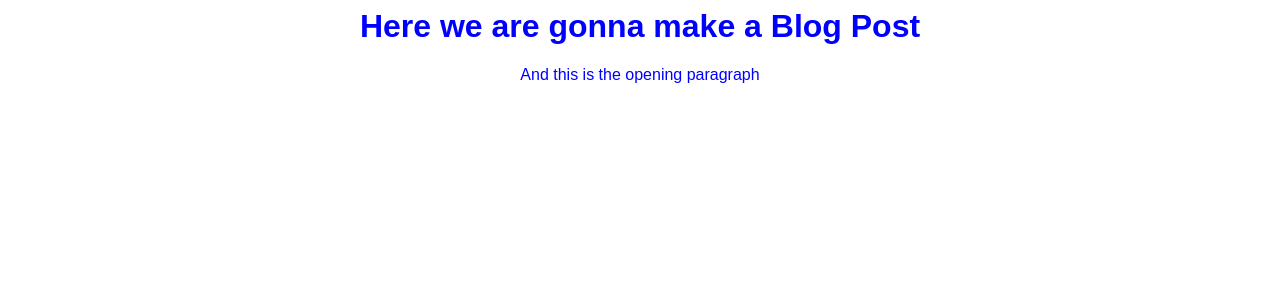
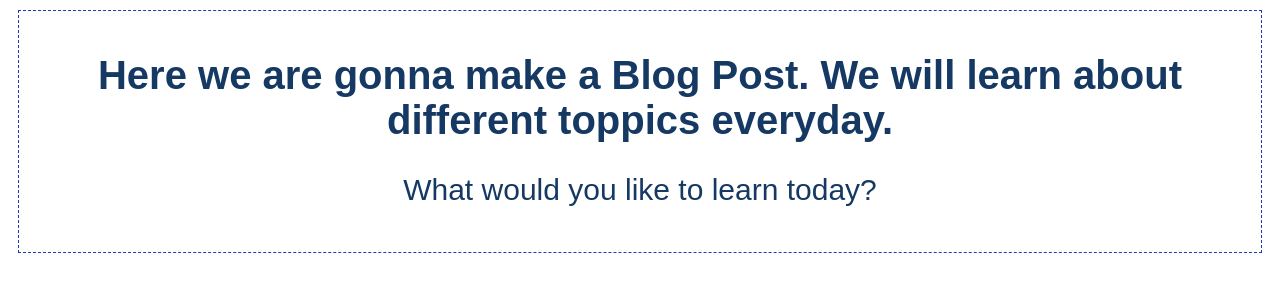
Before and after one commit to estebanchica07/learning-english-blog, a plain HTML site: page blogpost.html in a window 1280 px wide. Drawn offline with Linux system fonts and the light colour scheme.

Commit message:
Commit al Master del Blogspot a su versión más reciente.

```diff
--- a/blogpost.html
+++ b/blogpost.html
@@ -4,7 +4,12 @@
         <link rel="stylesheet" href="css/styles.css" />
     </head>
     <body>
-        <h1>Here we are gonna make a Blog Post</h1>
-        <p>And this is the opening paragraph</p>
+        <div id="container">
+            <div id="post">
+                <h1>Here we are gonna make a Blog Post.
+                    We will learn about different toppics everyday.</h1>
+                <p>What would you like to learn today?</p>
+            </div>
+        </div>
     </body>
 </html>
--- a/css/styles.css
+++ b/css/styles.css
@@ -1,6 +1,21 @@
 body
 {
-    color: blue;
+    color: rgb(21, 57, 98);
     text-align: center;
     font-family: "Arial";
+
 }
+
+#container{
+   border: 1px dashed rgb(26, 60, 184);
+   margin: 10px;
+   padding: 15px;
+}
+
+#post{
+    font-size: 20px;
+}
+
+p {
+    font-size: 30px;
+}
```
